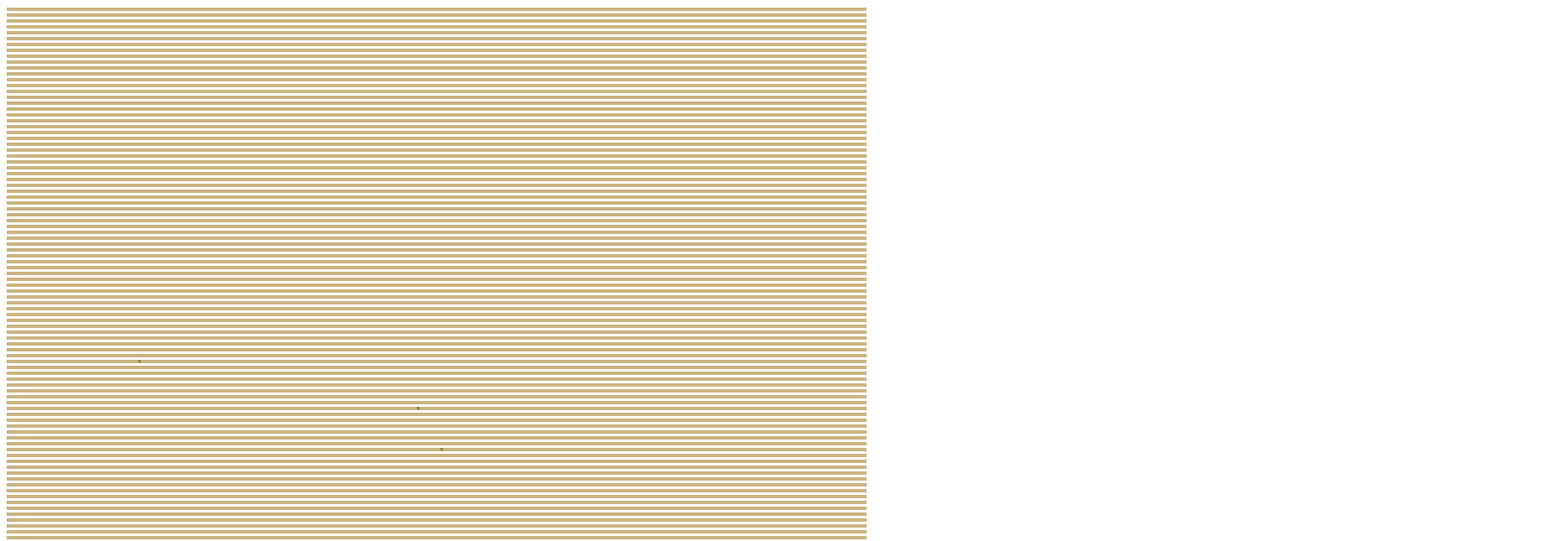
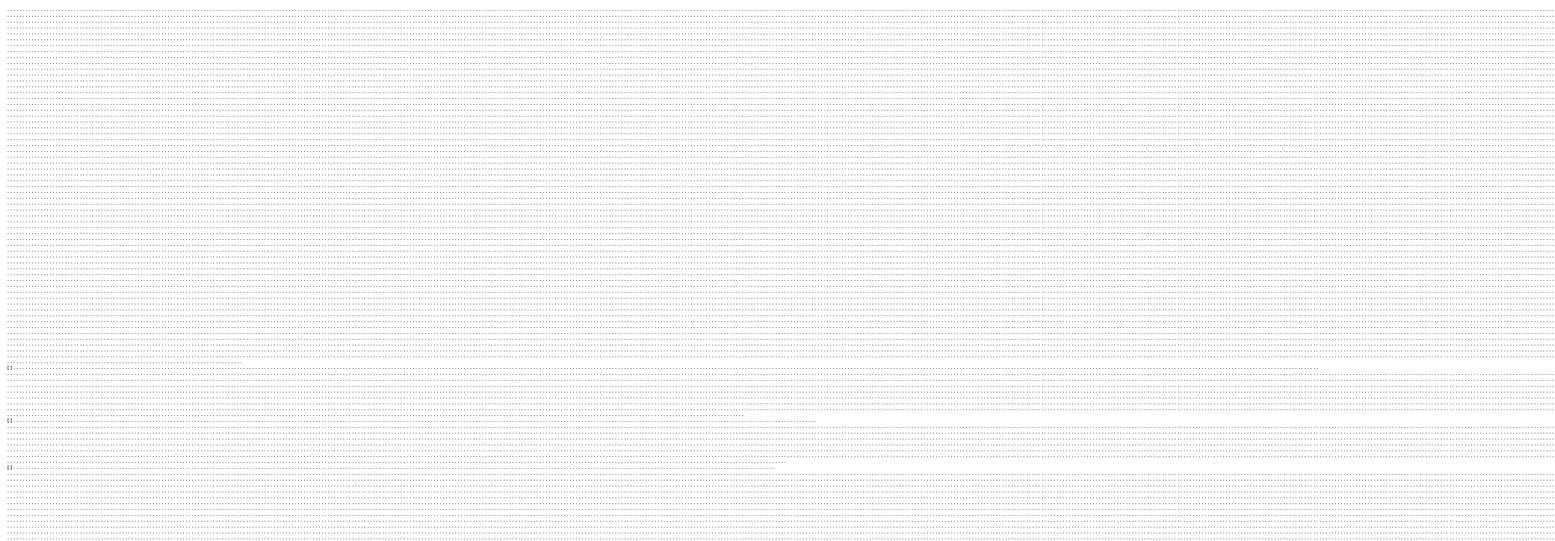
Before and after one commit to kunlizhan/world_test, a plain HTML site: page index.html in a window 1280 px wide. Shown: the top 645 px of the page at 84% size, 1852 px wide, since content can reach past the window. Drawn offline with nearby package versions, Linux system fonts and the light colour scheme.

Commit message:
revert to ascii render

```diff
--- a/index.html
+++ b/index.html
@@ -20,7 +20,7 @@
 			for (i = 0; i < 256; i++) {
 				let x = [];
 				for (j = 0; j < 256; j++) {
-					x.push("<img src='desert.png'>");
+					x.push("..");
 				}
 				tile.push(x);
 			}
@@ -62,7 +62,7 @@
 					console.log( y );
 
 					//place it
-					tile[x][y] = "<img src='tree.png'>";
+					tile[x][y] = "[]";
 				}
 				renderTile();
 			}
```
